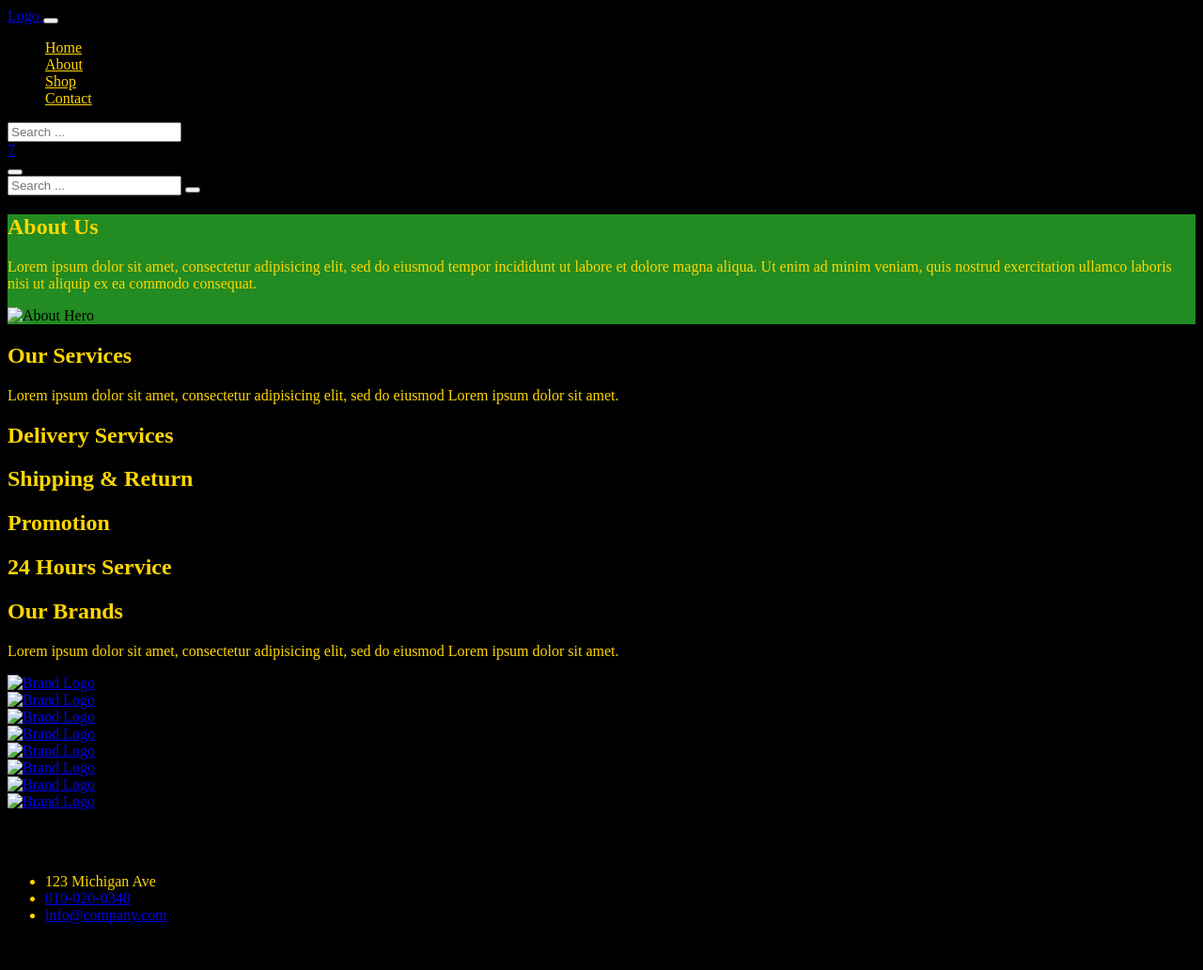
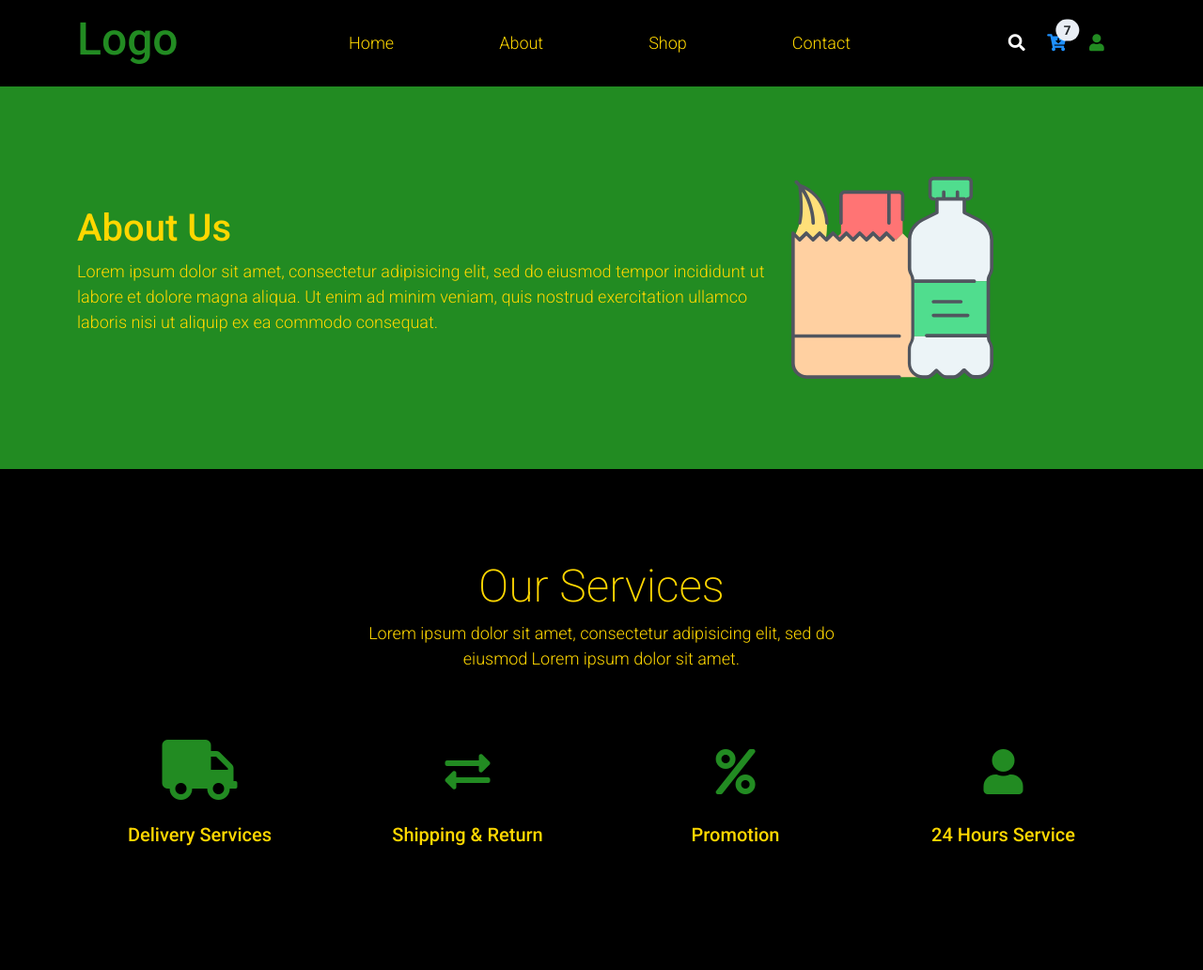
Before and after one commit to alig288/e-commerce-website, a plain HTML site: page about.html in a window 1280 px wide. Shown: the top 1032 px of the page at 94% size. Drawn offline with Linux system fonts and the light colour scheme; the site is published under a folder, as on GitHub Pages, so addresses that start at the root find nothing.

Commit message:
Update about.html

```diff
--- a/about.html
+++ b/about.html
@@ -6,13 +6,13 @@
     <meta charset="utf-8">
     <meta name="viewport" content="width=device-width, initial-scale=1">
 
-    <link rel="stylesheet" href="/static/css/bootstrap.min.css">
-    <link rel="stylesheet" href="/static/css/main.css?=v2">
-    <link rel="stylesheet" href="/static/css/custom.css">
+    <link rel="stylesheet" href="static/css/bootstrap.min.css">
+    <link rel="stylesheet" href="static/css/main.css?=v2">
+    <link rel="stylesheet" href="static/css/custom.css">
 
     <!-- Load fonts style after rendering the layout styles -->
     <link rel="stylesheet" href="https://fonts.googleapis.com/css2?family=Roboto:wght@100;200;300;400;500;700;900&display=swap">
-    <link rel="stylesheet" href="/static/css/fontawesome.min.css">
+    <link rel="stylesheet" href="static/css/fontawesome.min.css">
 
 </head>
 
@@ -104,7 +104,7 @@
                     </p>
                 </div>
                 <div class="col-md-4">
-                    <img src="/static/img/final.svg" alt="About Hero">
+                    <img src="static/img/final.svg" alt="About Hero">
                 </div>
             </div>
         </div>
@@ -186,16 +186,16 @@
                                     <div class="carousel-item active">
                                         <div class="row">
                                             <div class="col-3 p-md-5">
-                                                <a href="#"><img class="img-fluid brand-img" src="/static/img/about-brand1.png" alt="Brand Logo"></a>
+                                                <a href="#"><img class="img-fluid brand-img" src="static/img/about-brand1.png" alt="Brand Logo"></a>
                                             </div>
                                             <div class="col-3 p-md-5">
-                                                <a href="#"><img class="img-fluid brand-img" src="/static/img/about-brand2.png" alt="Brand Logo"></a>
+                                                <a href="#"><img class="img-fluid brand-img" src="static/img/about-brand2.png" alt="Brand Logo"></a>
                                             </div>
                                             <div class="col-3 p-md-5">
-                                                <a href="#"><img class="img-fluid brand-img" src="/static/img/about-brand3.png" alt="Brand Logo"></a>
+                                                <a href="#"><img class="img-fluid brand-img" src="static/img/about-brand3.png" alt="Brand Logo"></a>
                                             </div>
                                             <div class="col-3 p-md-5">
-                                                <a href="#"><img class="img-fluid brand-img" src="/static/img/about-brand4.png" alt="Brand Logo"></a>
+                                                <a href="#"><img class="img-fluid brand-img" src="static/img/about-brand4.png" alt="Brand Logo"></a>
                                             </div>
                                         </div>
                                     </div>
@@ -205,16 +205,16 @@
                                     <div class="carousel-item">
                                         <div class="row">
                                             <div class="col-3 p-md-5">
-                                                <a href="#"><img class="img-fluid brand-img" src="/static/img/about-brand1.png" alt="Brand Logo"></a>
+                                                <a href="#"><img class="img-fluid brand-img" src="static/img/about-brand1.png" alt="Brand Logo"></a>
                                             </div>
                                             <div class="col-3 p-md-5">
-                                                <a href="#"><img class="img-fluid brand-img" src="/static/img/about-brand2.png" alt="Brand Logo"></a>
+                                                <a href="#"><img class="img-fluid brand-img" src="static/img/about-brand2.png" alt="Brand Logo"></a>
                                             </div>
                                             <div class="col-3 p-md-5">
-                                                <a href="#"><img class="img-fluid brand-img" src="/static/img/about-brand3.png" alt="Brand Logo"></a>
+                                                <a href="#"><img class="img-fluid brand-img" src="static/img/about-brand3.png" alt="Brand Logo"></a>
                                             </div>
                                             <div class="col-3 p-md-5">
-                                                <a href="#"><img class="img-fluid brand-img" src="/static/img/about-brand4.png" alt="Brand Logo"></a>
+                                                <a href="#"><img class="img-fluid brand-img" src="static/img/about-brand4.png" alt="Brand Logo"></a>
                                             </div>
                                         </div>
                                     </div>
@@ -313,11 +313,11 @@
     <!-- End Footer -->
 
     <!-- Start Script -->
-    <script src="/static/js/jquery-1.11.0.min.js"></script>
-    <script src="/static/js/jquery-migrate-1.2.1.min.js"></script>
-    <script src="/static/js/bootstrap.bundle.min.js"></script>
-    <script src="/static/js/main.js"></script>
-    <script src="/static/js/custom.js"></script>
+    <script src="static/js/jquery-1.11.0.min.js"></script>
+    <script src="static/js/jquery-migrate-1.2.1.min.js"></script>
+    <script src="static/js/bootstrap.bundle.min.js"></script>
+    <script src="static/js/main.js"></script>
+    <script src="static/js/custom.js"></script>
     <!-- End Script -->
 </body>
 
```
